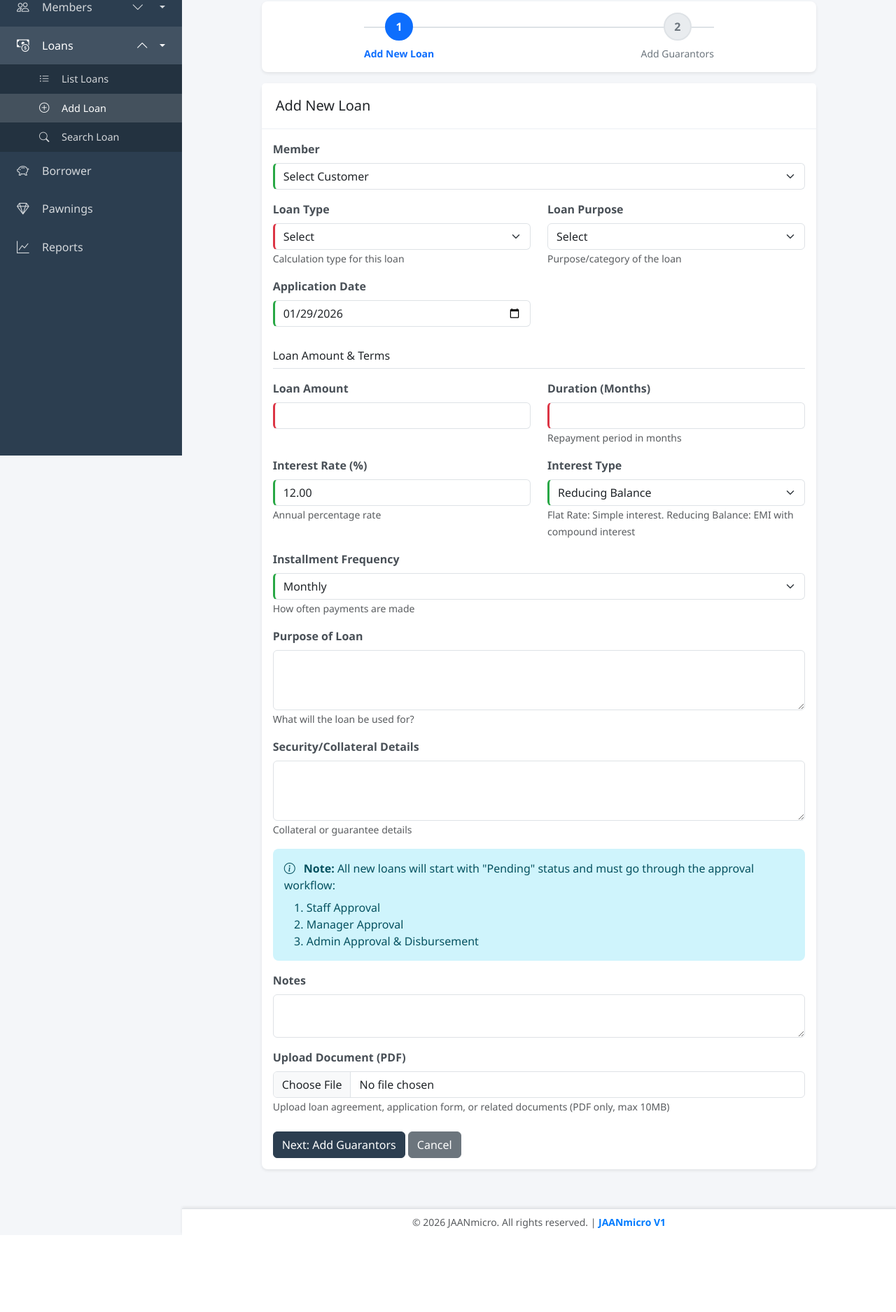
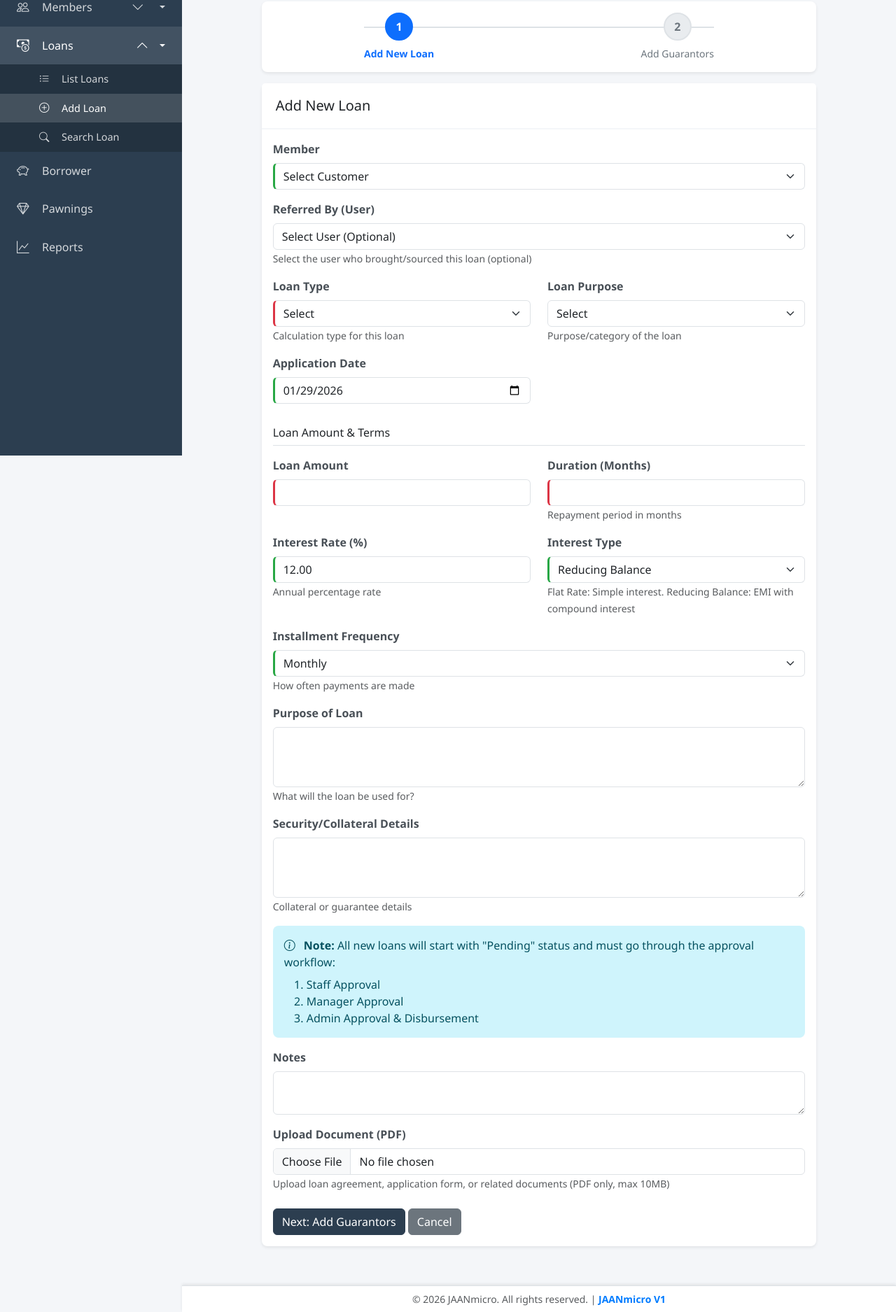
Before and after one commit to VindiPerera/JaanMicro, a Flask app: page /loans/add in a window 1280 px wide. Shown: the part 149-2024 px from the top of the page at 70% size. Before the commit the page ends 1914 px from the top, so only its background shows below. Run offline with Flask 3, Linux system fonts and the light colour scheme; the visitor is signed in with stand-in values (Sample User, id 1); data comes from the database, SQL or seed files in the repository; data that the repository does not hold is empty; some libraries are stand-ins or nearby versions.

Commit message:
feat(loans): add 'referred by' field to loan application form and database model

```diff
--- a/app/loans/forms.py
+++ b/app/loans/forms.py
@@ -7,6 +7,7 @@ from wtforms.validators import DataRequired, Optional, NumberRange, Length
 class LoanForm(FlaskForm):
     """Loan application form"""
     customer_id = SelectField('Customer', coerce=int, choices=[], validators=[DataRequired()])
+    referred_by = SelectField('Referred By (User)', coerce=int, choices=[], validators=[Optional()])
     loan_type = SelectField('Loan Type', choices=[
         ('', 'Select'),
         ('type1_9weeks', '9 Week Loan'),
--- a/app/loans/routes.py
+++ b/app/loans/routes.py
@@ -7,7 +7,7 @@ from dateutil.relativedelta import relativedelta
 import os
 from app import db
 from app.loans import loans_bp
-from app.models import Loan, LoanPayment, Customer, ActivityLog, SystemSettings
+from app.models import Loan, LoanPayment, Customer, ActivityLog, SystemSettings, User
 from app.loans.forms import LoanForm, LoanPaymentForm, LoanApprovalForm, StaffApprovalForm, ManagerApprovalForm, InitiateLoanForm, AdminApprovalForm
 from app.utils.decorators import permission_required
 from app.utils.helpers import generate_loan_number, get_current_branch_id, should_filter_by_branch
@@ -74,6 +74,16 @@ def add_loan():
 
     customers = customer_query.order_by(Customer.full_name).all()
     form.customer_id.choices = [(0, 'Select Customer')] + [(c.id, f'{c.customer_id} - {c.full_name}') for c in customers]
+
+    # Get users for referred_by dropdown
+    user_query = User.query.filter_by(is_active=True)
+    if should_filter_by_branch():
+        current_branch_id = get_current_branch_id()
+        if current_branch_id:
+            user_query = user_query.filter_by(branch_id=current_branch_id)
+
+    users = user_query.order_by(User.full_name).all()
+    form.referred_by.choices = [(0, 'Select User (Optional)')] + [(u.id, f'{u.full_name} ({u.username})') for u in users]
 
     # Pre-fill interest rate from settings on GET request
     if request.method == 'GET':
@@ -236,6 +246,7 @@ def add_loan():
             guarantor_ids=request.form.get('guarantor_ids', ''),
             status='pending',  # All new loans start as pending and go through approval workflow
             created_by=current_user.id,
+            referred_by=form.referred_by.data if form.referred_by.data != 0 else None,
             notes=form.notes.data
         )
 
--- a/app/models.py
+++ b/app/models.py
@@ -325,6 +325,7 @@ class Loan(db.Model):
 
     # Metadata
     created_by = db.Column(db.Integer, db.ForeignKey('users.id'), nullable=False)
+    referred_by = db.Column(db.Integer, db.ForeignKey('users.id'))  # User who brought/sourced this loan
     created_at = db.Column(db.DateTime, default=datetime.utcnow, index=True)
     updated_at = db.Column(db.DateTime, default=datetime.utcnow, onupdate=datetime.utcnow)
     notes = db.Column(db.Text)
@@ -334,6 +335,7 @@ class Loan(db.Model):
     staff_approver = db.relationship('User', foreign_keys=[staff_approved_by], backref='staff_approved_loans')
     manager_approver = db.relationship('User', foreign_keys=[manager_approved_by], backref='manager_approved_loans')
     admin_approver = db.relationship('User', foreign_keys=[admin_approved_by], backref='admin_approved_loans')
+    referrer = db.relationship('User', foreign_keys=[referred_by], backref='referred_loans')
 
     def calculate_emi(self):
         """Calculate EMI based on loan parameters and loan type"""
--- a/app/templates/loans/add.html
+++ b/app/templates/loans/add.html
@@ -54,6 +54,15 @@
                             {{ form.customer_id(class="form-select", required=true) }}
                             {% if form.customer_id.errors %}
                             <div class="text-danger small">{{ form.customer_id.errors[0] }}</div>
+                            {% endif %}
+                        </div>
+
+                        <div class="mb-3">
+                            {{ form.referred_by.label(class="form-label") }}
+                            {{ form.referred_by(class="form-select") }}
+                            <small class="text-muted">Select the user who brought/sourced this loan (optional)</small>
+                            {% if form.referred_by.errors %}
+                            <div class="text-danger small">{{ form.referred_by.errors[0] }}</div>
                             {% endif %}
                         </div>
 
```
Also changed, not shown: app/templates/loans/view.html (+8 -0 lines), migrations/versions/cc9ecdea3fb3_add_referred_by_field_to_loans.py (added, +35 -0 lines).
